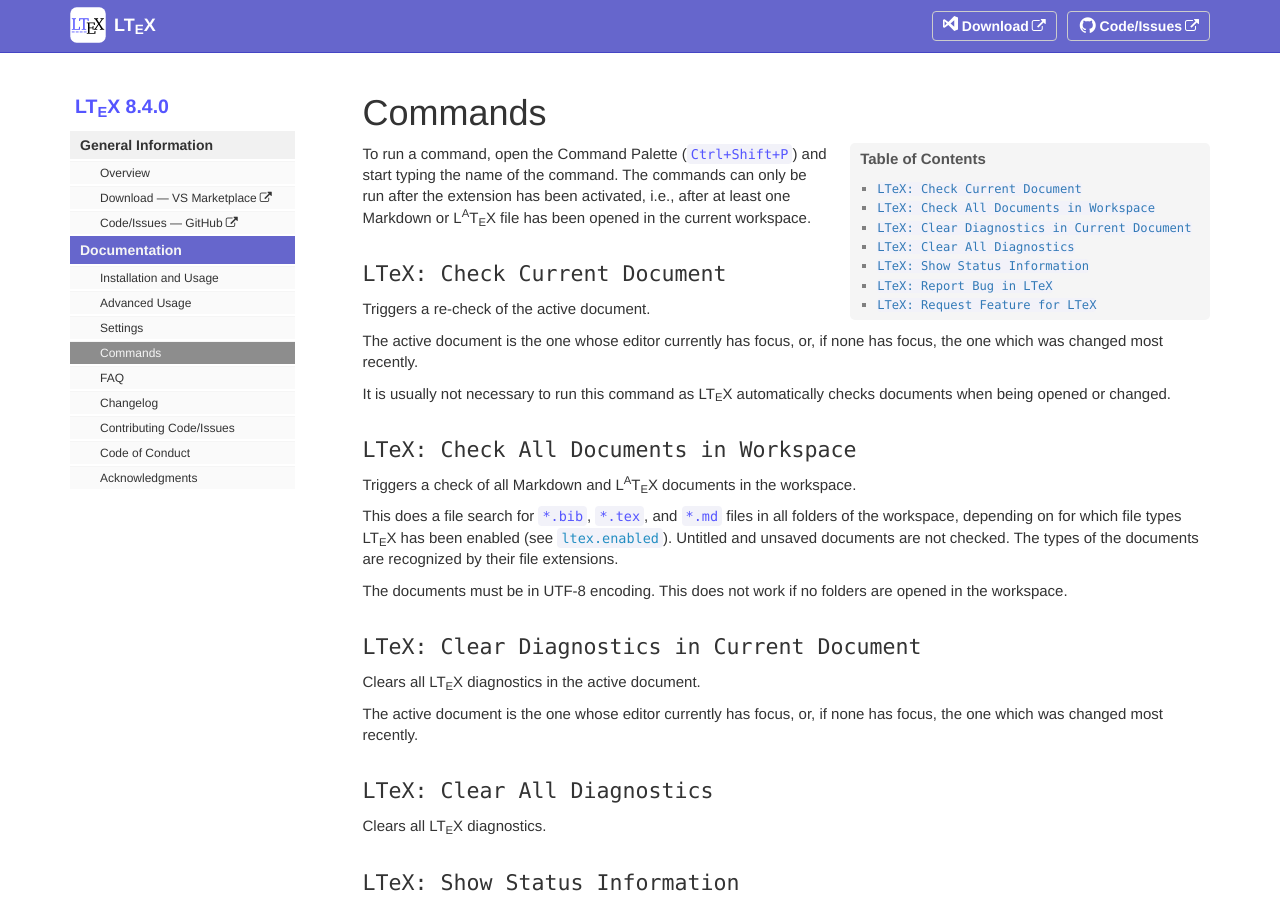
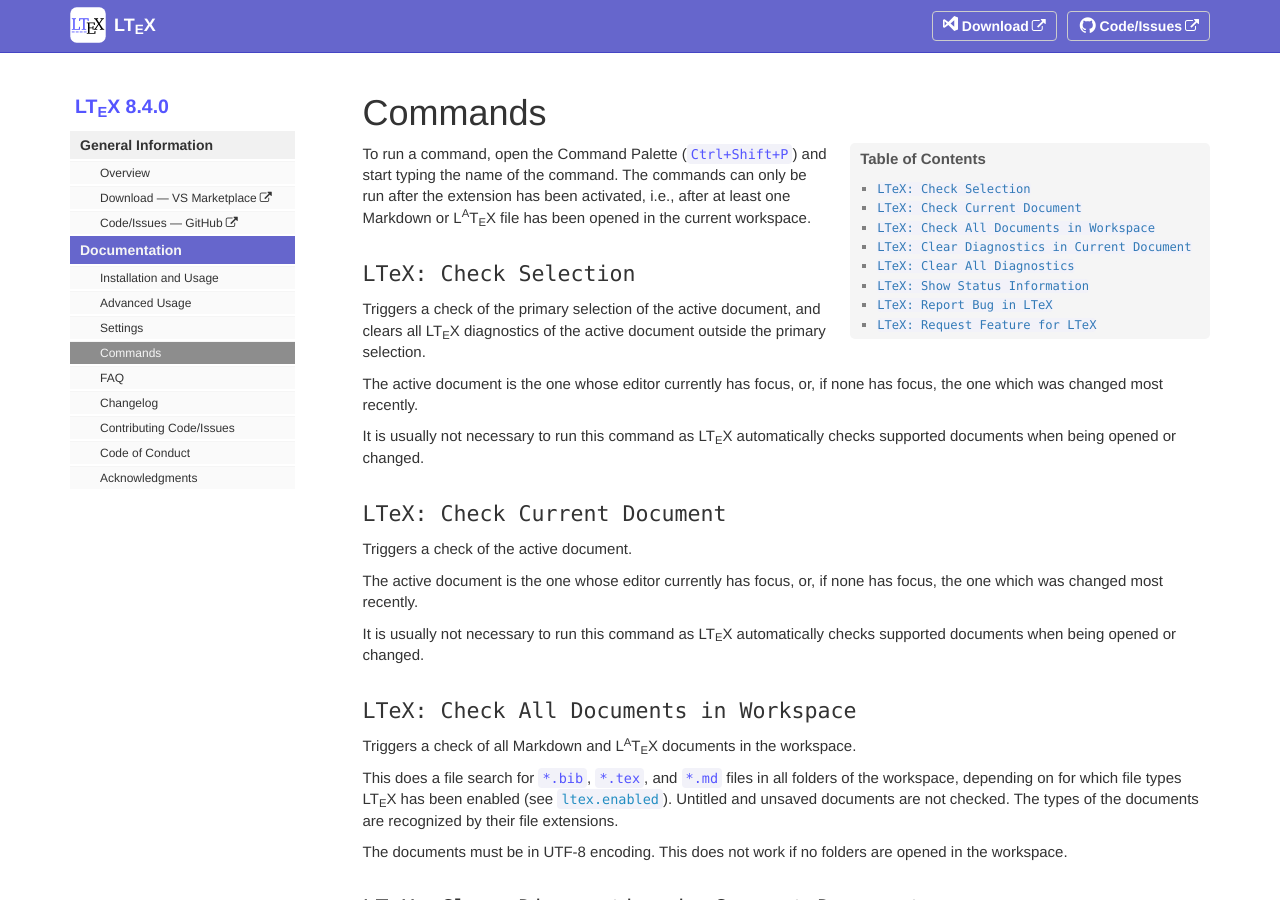
Before and after one commit to valentjn/vscode-ltex, a Jekyll site: the page built from pages/docs/commands.md, in a window 1280 px wide and 900 px high. Built offline with Jekyll 4.4.1, drawn with Linux system fonts in a browser that asks for light colours.

Commit message:
Update commands

```diff
--- a/pages/docs/commands.md
+++ b/pages/docs/commands.md
@@ -12,13 +12,21 @@
 
 To run a command, open the Command Palette (`Ctrl+Shift+P`) and start typing the name of the command. The commands can only be run after the extension has been activated, i.e., after at least one Markdown or LaTeX file has been opened in the current workspace.
 
-## `LTeX: Check Current Document`
+## `LTeX: Check Selection`
 
-Triggers a re-check of the active document.
+Triggers a check of the primary selection of the active document, and clears all LTeX diagnostics of the active document outside the primary selection.
 
 The active document is the one whose editor currently has focus, or, if none has focus, the one which was changed most recently.
 
-It is usually not necessary to run this command as LTeX automatically checks documents when being opened or changed.
+It is usually not necessary to run this command as LTeX automatically checks supported documents when being opened or changed.
+
+## `LTeX: Check Current Document`
+
+Triggers a check of the active document.
+
+The active document is the one whose editor currently has focus, or, if none has focus, the one which was changed most recently.
+
+It is usually not necessary to run this command as LTeX automatically checks supported documents when being opened or changed.
 
 ## `LTeX: Check All Documents in Workspace`
 
```
